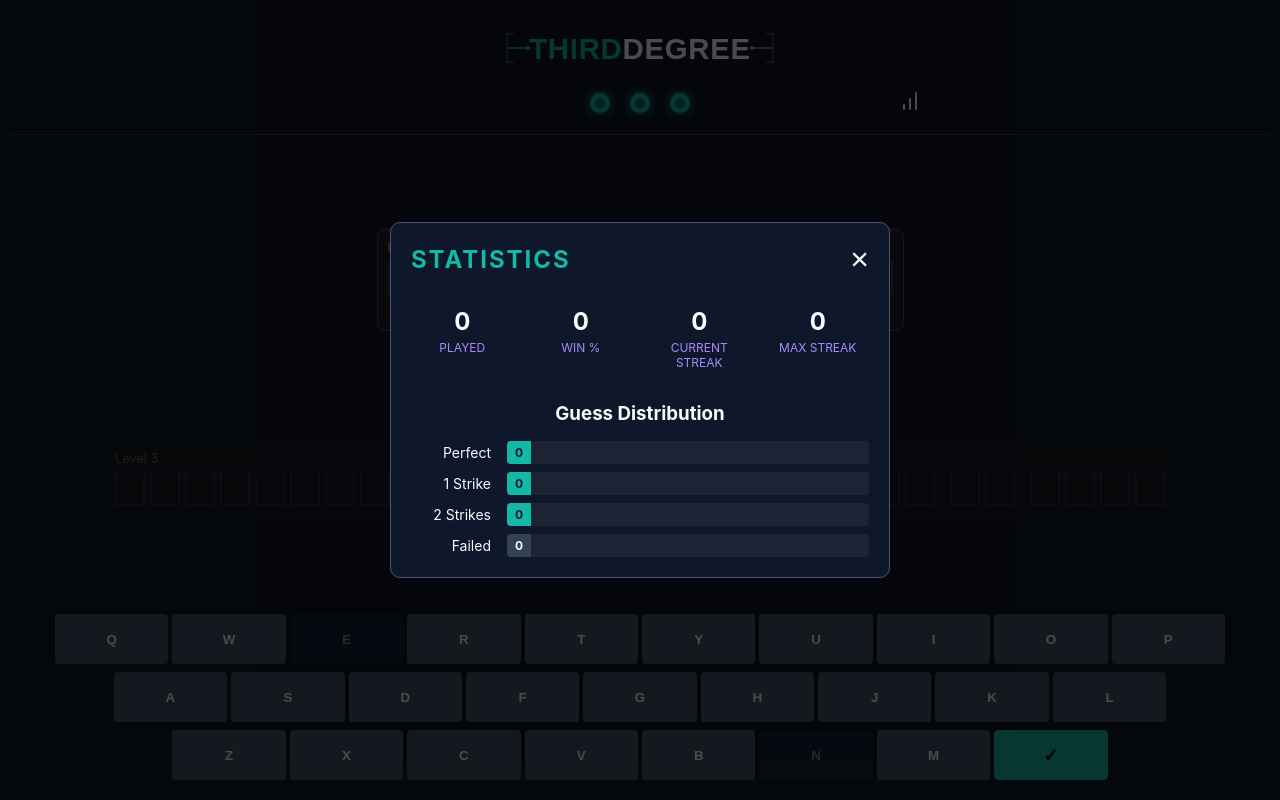
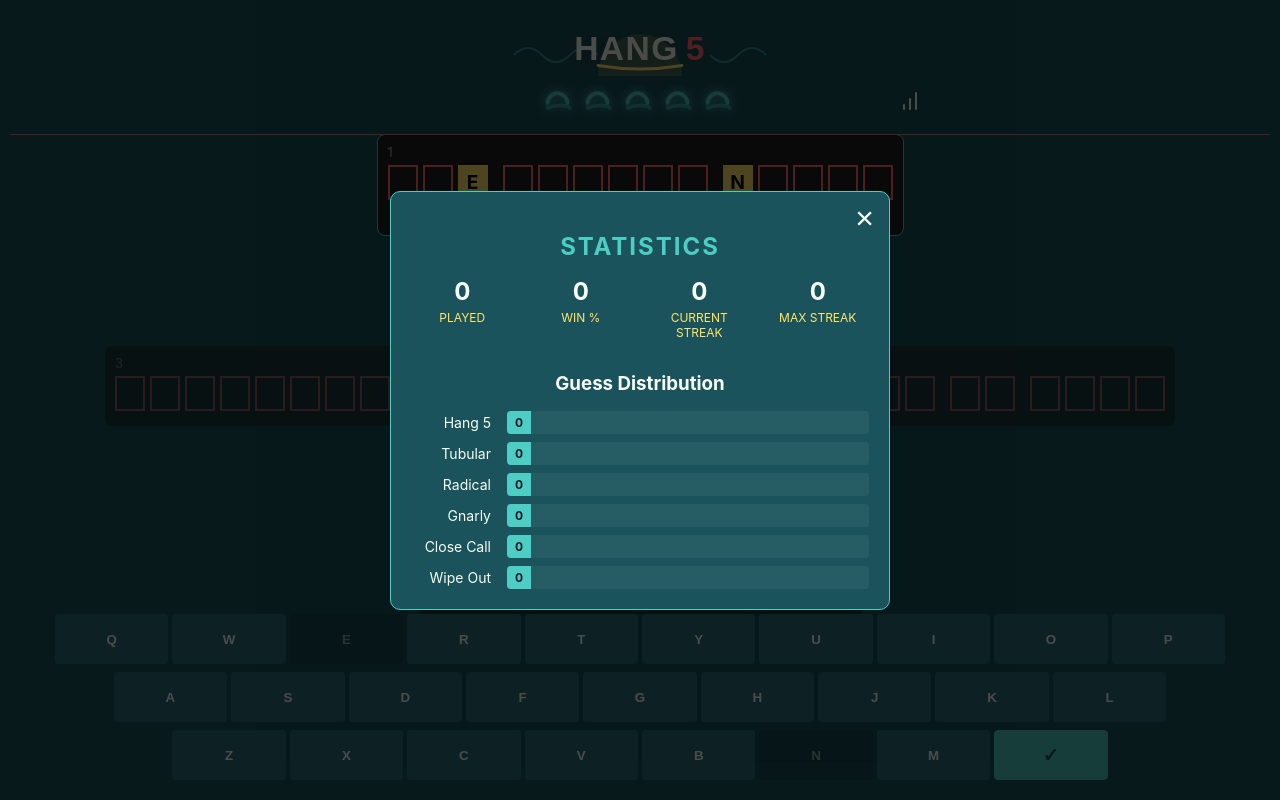
Before and after one commit to wtlebo/thirddegree, a React (Vite) app: page / in a window 1280 px wide. Both pictures are taken after a click on the button "Statistics". Built offline with nearby package versions, Linux system fonts and the light colour scheme.

Commit message:
Refactor: Hang 5 rebrand, 5 puzzles/strikes, and UI updates

```diff
--- a/index.html
+++ b/index.html
@@ -8,7 +8,7 @@
   <meta http-equiv="Cache-Control" content="no-cache, no-store, must-revalidate" />
   <meta http-equiv="Pragma" content="no-cache" />
   <meta http-equiv="Expires" content="0" />
-  <title>ThirdDegree</title>
+  <title>Hang 5</title>
 </head>
 
 <body>
--- a/src/App.tsx
+++ b/src/App.tsx
@@ -19,6 +19,8 @@ function App() {
   const [isStatsOpen, setIsStatsOpen] = useState(false);
   const [hasPlayedToday, setHasPlayedToday] = useState(false);
 
+  const [latestGameSummary, setLatestGameSummary] = useState<{ status: 'won' | 'lost'; strikes: number } | null>(null);
+
   // Check if already played today
   useEffect(() => {
     if (stats.lastPlayedDate === dailySet.date) {
@@ -32,6 +34,7 @@ function App() {
     if (gameState.status !== 'playing' && !hasPlayedToday) {
       recordGame(gameState.status === 'won', gameState.strikes);
       setHasPlayedToday(true);
+      setLatestGameSummary({ status: gameState.status, strikes: gameState.strikes });
       // Small delay to show the result before opening stats
       setTimeout(() => setIsStatsOpen(true), 1500);
     }
@@ -78,6 +81,7 @@ function App() {
         />
       </main>
 
+      {!hasPlayedToday && gameState.status === 'playing' && (
         <div className="keyboard-container">
           <Keyboard
             onLetterSelect={handleLetterSelect}
@@ -88,6 +92,7 @@ function App() {
             onToggleConfirm={() => setConfirmGuesses(!confirmGuesses)}
           />
         </div>
+      )}
 
       {selectedLetter && (
         <ConfirmationModal
@@ -101,6 +106,7 @@ function App() {
         stats={stats}
         isOpen={isStatsOpen}
         onClose={() => setIsStatsOpen(false)}
+        latestGameSummary={latestGameSummary}
       />
 
       {/* Game Over / Win Messages are now handled by the Stats Modal mostly,
--- a/src/components/Header.tsx
+++ b/src/components/Header.tsx
@@ -10,44 +10,32 @@ export const Header: React.FC<HeaderProps> = ({ strikes, onStatsClick }) => {
         <header className="game-header">
             <div className="logo-container">
                 <svg className="game-logo-svg" viewBox="0 0 400 80" xmlns="http://www.w3.org/2000/svg">
-                    {/* Tech Background Shapes */}
-                    <path d="M20,20 L10,20 L10,60 L20,60" fill="none" stroke="#475569" strokeWidth="2" />
-                    <path d="M380,20 L390,20 L390,60 L380,60" fill="none" stroke="#475569" strokeWidth="2" />
-                    <line x1="10" y1="40" x2="40" y2="40" stroke="#14b8a6" strokeWidth="2" />
-                    <line x1="360" y1="40" x2="390" y2="40" stroke="#a78bfa" strokeWidth="2" />
+                    {/* Retro Sun Background */}
+                    <circle cx="200" cy="80" r="60" fill="#FFE66D" opacity="0.2" />
 
-                    {/* Circuit Traces */}
-                    <circle cx="40" cy="40" r="3" fill="#14b8a6" />
-                    <circle cx="360" cy="40" r="3" fill="#a78bfa" />
-                    <path d="M40,40 L60,40 L70,25" fill="none" stroke="#14b8a6" strokeWidth="1" opacity="0.5" />
-                    <path d="M360,40 L340,40 L330,55" fill="none" stroke="#a78bfa" strokeWidth="1" opacity="0.5" />
+                    {/* Wave Lines */}
+                    <path d="M20,50 Q40,30 60,50 T100,50 T140,50" fill="none" stroke="#4ECDC4" strokeWidth="3" opacity="0.5" />
+                    <path d="M300,50 Q320,70 340,50 T380,50" fill="none" stroke="#4ECDC4" strokeWidth="3" opacity="0.5" />
 
                     {/* Main Text */}
-                    <text x="50%" y="55%" textAnchor="middle" dominantBaseline="middle" fontFamily="sans-serif" fontWeight="900" fontSize="42" letterSpacing="1">
-                        <tspan fill="#14b8a6">THIRD</tspan>
-                        <tspan fill="#f8fafc">DEGREE</tspan>
+                    <text x="50%" y="55%" textAnchor="middle" dominantBaseline="middle" fontFamily="sans-serif" fontWeight="900" fontSize="48" letterSpacing="2">
+                        <tspan fill="#F7FFF7">HANG</tspan>
+                        <tspan dx="10" fill="#FF6B6B">5</tspan>
                     </text>
 
-                    {/* Underline Accent */}
-                    <path d="M120,65 L280,65" stroke="url(#grad1)" strokeWidth="3" strokeLinecap="round" />
-
-                    {/* Gradients */}
-                    <defs>
-                        <linearGradient id="grad1" x1="0%" y1="0%" x2="100%" y2="0%">
-                            <stop offset="0%" stopColor="#14b8a6" />
-                            <stop offset="50%" stopColor="#a78bfa" />
-                            <stop offset="100%" stopColor="#ff4d4d" />
-                        </linearGradient>
-                    </defs>
+                    {/* Underline Surfboard shape */}
+                    <path d="M140,65 Q200,75 260,65" fill="none" stroke="#FFE66D" strokeWidth="4" strokeLinecap="round" />
                 </svg>
             </div>
 
             <div className="header-controls">
                 <div className="lives-display">
-                    {Array(3).fill(0).map((_, i) => (
-                        <span key={i} className={`life-icon ${i < (3 - strikes) ? 'active' : 'lost'}`}>
-                            <svg viewBox="0 0 24 24" fill="none" stroke="currentColor" strokeWidth="4" strokeLinecap="round" strokeLinejoin="round">
-                                <circle cx="12" cy="12" r="6"></circle>
+                    {Array(5).fill(0).map((_, i) => (
+                        <span key={i} className={`life-icon ${i < (5 - strikes) ? 'active' : 'lost'}`}>
+                            {/* Wave Icon */}
+                            <svg viewBox="0 0 24 24" fill="none" stroke="currentColor" strokeWidth="3" strokeLinecap="round" strokeLinejoin="round">
+                                <path d="M2 12c0-4 4-8 8-8s8 4 8 8" />
+                                <path d="M2 16c2-1 6-2 10-2s8 1 8 2" opacity="0.5" />
                             </svg>
                         </span>
                     ))}
--- a/src/components/PuzzleBoard.tsx
+++ b/src/components/PuzzleBoard.tsx
@@ -2,8 +2,8 @@ import React from 'react';
 import type { Puzzle } from '../types';
 
 interface PuzzleBoardProps {
-    puzzles: [Puzzle, Puzzle, Puzzle];
-    currentLevel: 0 | 1 | 2;
+    puzzles: [Puzzle, Puzzle, Puzzle, Puzzle, Puzzle];
+    currentLevel: 0 | 1 | 2 | 3 | 4;
     guessedLetters: Set<string>;
     revealedLetters: Set<string>;
     gameStatus: 'playing' | 'won' | 'lost';
@@ -37,7 +37,7 @@ export const PuzzleBoard: React.FC<PuzzleBoardProps> = ({
 
         return (
             <div key={levelIndex} className={`puzzle-row level-${levelIndex} ${rowClass}`}>
-                <div className="puzzle-label">Level {levelIndex + 1}</div>
+                <div className="puzzle-label">{levelIndex + 1}</div>
                 <div className="puzzle-letters">
                     {puzzle.answer.split(' ').map((word, wordIndex) => (
                         <div key={wordIndex} className="word-wrapper">
--- a/src/components/StatsModal.tsx
+++ b/src/components/StatsModal.tsx
@@ -5,9 +5,13 @@ interface StatsModalProps {
     stats: UserStats;
     onClose: () => void;
     isOpen: boolean;
+    latestGameSummary?: {
+        status: 'won' | 'lost';
+        strikes: number;
+    } | null;
 }
 
-export const StatsModal: React.FC<StatsModalProps> = ({ stats, onClose, isOpen }) => {
+export const StatsModal: React.FC<StatsModalProps> = ({ stats, onClose, isOpen, latestGameSummary }) => {
     if (!isOpen) return null;
 
     const winPercentage = stats.gamesPlayed > 0
@@ -18,6 +22,8 @@ export const StatsModal: React.FC<StatsModalProps> = ({ stats, onClose, isOpen }
         stats.winDistribution.perfect,
         stats.winDistribution.oneStrike,
         stats.winDistribution.twoStrikes,
+        stats.winDistribution.threeStrikes,
+        stats.winDistribution.fourStrikes,
         stats.winDistribution.failed
     );
 
@@ -27,12 +33,53 @@ export const StatsModal: React.FC<StatsModalProps> = ({ stats, onClose, isOpen }
         return `${Math.max(5, (val / maxVal) * 100)}%`;
     };
 
+    const getDailyMessage = (status: 'won' | 'lost', strikes: number) => {
+        if (status === 'lost') return "WIPE OUT";
+        if (strikes === 0) return "HANG 5";
+        if (strikes === 1) return "TUBULAR";
+        if (strikes === 2) return "RADICAL";
+        if (strikes === 3) return "GNARLY";
+        return "CLOSE CALL";
+    };
+
+    const getBarColor = (isCurrent: boolean) => {
+        if (isCurrent) return 'var(--color-secondary)'; // Yellow for today's result
+        return 'var(--color-primary)'; // Aqua for others
+    };
+
+    const isToday = (strikes: number | 'failed') => {
+        if (!latestGameSummary) return false;
+        if (strikes === 'failed') return latestGameSummary.status === 'lost';
+        return latestGameSummary.status === 'won' && latestGameSummary.strikes === strikes;
+    };
+
     return (
         <div className="modal-overlay" onClick={onClose}>
-            <div className="modal-content stats-modal" onClick={e => e.stopPropagation()}>
-                <div className="stats-header">
+            <div className="modal-content stats-modal" onClick={e => e.stopPropagation()} style={{ position: 'relative', paddingTop: '40px' }}>
+                <button className="close-btn" onClick={onClose} style={{ position: 'absolute', right: '15px', top: '10px' }}>&times;</button>
+
+                {latestGameSummary && (
+                    <div className="daily-summary" style={{ marginBottom: '30px', borderBottom: '1px solid var(--color-border)', paddingBottom: '20px' }}>
+                        <h1 style={{
+                            fontSize: '3rem',
+                            color: 'var(--color-secondary)', // Pop with Yellow
+                            margin: '0 0 10px 0',
+                            textTransform: 'uppercase',
+                            letterSpacing: '3px',
+                            textShadow: '2px 2px 0px rgba(0,0,0,0.3)'
+                        }}>
+                            {getDailyMessage(latestGameSummary.status, latestGameSummary.strikes)}
+                        </h1>
+                        <p style={{ fontSize: '1.2rem', color: 'var(--color-text)' }}>
+                            {latestGameSummary.status === 'won'
+                                ? `You completed today's puzzles with ${latestGameSummary.strikes} strike${latestGameSummary.strikes === 1 ? '' : 's'}.`
+                                : "Better luck next time!"}
+                        </p>
+                    </div>
+                )}
+
+                <div className="stats-header" style={{ justifyContent: 'center', marginBottom: '1rem' }}>
                     <h2>Statistics</h2>
-                    <button className="close-btn" onClick={onClose}>&times;</button>
                 </div>
 
                 <div className="stats-grid">
@@ -57,33 +104,67 @@ export const StatsModal: React.FC<StatsModalProps> = ({ stats, onClose, isOpen }
                 <h3>Guess Distribution</h3>
                 <div className="distribution-chart">
                     <div className="dist-row">
-                        <span className="dist-label">Perfect</span>
+                        <span className="dist-label">Hang 5</span>
                         <div className="dist-bar-container">
-                            <div className="dist-bar" style={{ width: getWidth(stats.winDistribution.perfect) }}>
+                            <div className="dist-bar" style={{
+                                width: getWidth(stats.winDistribution.perfect),
+                                background: getBarColor(isToday(0))
+                            }}>
                                 {stats.winDistribution.perfect}
                             </div>
                         </div>
                     </div>
                     <div className="dist-row">
-                        <span className="dist-label">1 Strike</span>
+                        <span className="dist-label">Tubular</span>
                         <div className="dist-bar-container">
-                            <div className="dist-bar" style={{ width: getWidth(stats.winDistribution.oneStrike) }}>
+                            <div className="dist-bar" style={{
+                                width: getWidth(stats.winDistribution.oneStrike),
+                                background: getBarColor(isToday(1))
+                            }}>
                                 {stats.winDistribution.oneStrike}
                             </div>
                         </div>
                     </div>
                     <div className="dist-row">
-                        <span className="dist-label">2 Strikes</span>
+                        <span className="dist-label">Radical</span>
                         <div className="dist-bar-container">
-                            <div className="dist-bar" style={{ width: getWidth(stats.winDistribution.twoStrikes) }}>
+                            <div className="dist-bar" style={{
+                                width: getWidth(stats.winDistribution.twoStrikes),
+                                background: getBarColor(isToday(2))
+                            }}>
                                 {stats.winDistribution.twoStrikes}
                             </div>
                         </div>
                     </div>
                     <div className="dist-row">
-                        <span className="dist-label">Failed</span>
+                        <span className="dist-label">Gnarly</span>
                         <div className="dist-bar-container">
-                            <div className="dist-bar failed" style={{ width: getWidth(stats.winDistribution.failed) }}>
+                            <div className="dist-bar" style={{
+                                width: getWidth(stats.winDistribution.threeStrikes),
+                                background: getBarColor(isToday(3))
+                            }}>
+                                {stats.winDistribution.threeStrikes}
+                            </div>
+                        </div>
+                    </div>
+                    <div className="dist-row">
+                        <span className="dist-label">Close Call</span>
+                        <div className="dist-bar-container">
+                            <div className="dist-bar" style={{
+                                width: getWidth(stats.winDistribution.fourStrikes),
+                                background: getBarColor(isToday(4))
+                            }}>
+                                {stats.winDistribution.fourStrikes}
+                            </div>
+                        </div>
+                    </div>
+                    <div className="dist-row">
+                        <span className="dist-label">Wipe Out</span>
+                        <div className="dist-bar-container">
+                            <div className="dist-bar" style={{
+                                width: getWidth(stats.winDistribution.failed),
+                                background: getBarColor(isToday('failed'))
+                            }}>
                                 {stats.winDistribution.failed}
                             </div>
                         </div>
--- a/src/data/puzzles.ts
+++ b/src/data/puzzles.ts
@@ -1,6 +1,4 @@
 import type { DailySet, Puzzle } from '../types';
-
-
 
 // Helper to create a puzzle with a deterministic reveal order
 const createPuzzle = (clue: string, answer: string): Puzzle => {
@@ -14,67 +12,87 @@ const createPuzzle = (clue: string, answer: string): Puzzle => {
     return { clue, answer, revealOrder };
 };
 
-const PUZZLE_DATABASE: Record<string, [Puzzle, Puzzle, Puzzle]> = {
+const PUZZLE_DATABASE: Record<string, [Puzzle, Puzzle, Puzzle, Puzzle, Puzzle]> = {
     // Day 1 (Today)
     "2025-11-28": [
         createPuzzle("A famous post-impressionist painting", "THE STARRY NIGHT"),
         createPuzzle("A common first program", "HELLO WORLD"),
-        createPuzzle("Best Picture winner of 2023", "EVERYTHING EVERYWHERE ALL AT ONCE")
+        createPuzzle("Best Picture winner of 2023", "EVERYTHING EVERYWHERE ALL AT ONCE"),
+        createPuzzle("First man on the moon", "NEIL ARMSTRONG"),
+        createPuzzle("The king of rock and roll", "ELVIS PRESLEY")
     ],
     // Day 2
     "2025-11-29": [
         createPuzzle("The Wizard of Menlo Park", "THOMAS EDISON"),
         createPuzzle("A record breaking invention", "PHONOGRAPH"),
-        createPuzzle("Edison's first track", "MARY HAD A LITTLE LAMB")
+        createPuzzle("Edison's first track", "MARY HAD A LITTLE LAMB"),
+        createPuzzle("Let there be light", "LIGHT BULB"),
+        createPuzzle("War of the currents rival", "NIKOLA TESLA")
     ],
     // Day 3
     "2025-11-30": [
         createPuzzle("The band behind the wall", "PINK FLOYD"),
         createPuzzle("We don't need no...", "EDUCATION"),
-        createPuzzle("Hello is there anybody in there", "COMFORTABLY NUMB")
+        createPuzzle("Hello is there anybody in there", "COMFORTABLY NUMB"),
+        createPuzzle("Shine on you crazy...", "DIAMOND"),
+        createPuzzle("Dark side of the...", "MOON")
     ],
     // Day 4
     "2025-12-01": [
         createPuzzle("The Divine Miss M", "BETTE MIDLER"),
         createPuzzle("Running amok in Salem", "HOCUS POCUS"),
-        createPuzzle("Did you ever know that you're my hero", "WIND BENEATH MY WINGS")
+        createPuzzle("Did you ever know that you're my hero", "WIND BENEATH MY WINGS"),
+        createPuzzle("Beaches co-star", "BARBARA HERSHEY"),
+        createPuzzle("Winifred Sanderson's sister", "SARAH JESSICA PARKER")
     ],
     // Day 5
     "2025-12-02": [
         createPuzzle("The Princess of Pop", "BRITNEY SPEARS"),
         createPuzzle("Hit song with a school uniform", "BABY ONE MORE TIME"),
-        createPuzzle("She's not that innocent", "OOPS I DID IT AGAIN")
+        createPuzzle("She's not that innocent", "OOPS I DID IT AGAIN"),
+        createPuzzle("Gimme Gimme...", "MORE"),
+        createPuzzle("Leave Britney...", "ALONE")
     ],
     // Day 6
     "2025-12-03": [
         createPuzzle("The Prince of Darkness", "OZZY OSBOURNE"),
         createPuzzle("Heavy metal pioneers", "BLACK SABBATH"),
-        createPuzzle("All aboard!", "CRAZY TRAIN")
+        createPuzzle("All aboard!", "CRAZY TRAIN"),
+        createPuzzle("Bark at the...", "MOON"),
+        createPuzzle("Diary of a...", "MADMAN")
     ],
     // Day 7
     "2025-12-04": [
         createPuzzle("The Dude", "JEFF BRIDGES"),
         createPuzzle("He fights for the users", "TRON"),
-        createPuzzle("The rug tied the room together", "THE BIG LEBOWSKI")
+        createPuzzle("The rug tied the room together", "THE BIG LEBOWSKI"),
+        createPuzzle("Iron Man villain", "OBADIAH STANE"),
+        createPuzzle("Bad Times at the El Royale character", "DANIEL FLYNN")
     ],
     // Day 8
     "2025-12-05": [
         createPuzzle("Illegal drinking spot", "SPEAKEASY"),
         createPuzzle("Bootleggers' product", "MOONSHINE"),
-        createPuzzle("The law that ended the dry era", "TWENTY FIRST AMENDMENT")
+        createPuzzle("The law that ended the dry era", "TWENTY FIRST AMENDMENT"),
+        createPuzzle("Al Capone's city", "CHICAGO"),
+        createPuzzle("Untouchables leader", "ELIOT NESS")
     ],
     // Day 9
     "2025-12-06": [
         createPuzzle("Kitchen quick heater", "MICROWAVE OVEN"),
         createPuzzle("First food intentionally cooked", "POPCORN"),
-        createPuzzle("Lava hot or stone cold snack", "HOT POCKETS")
+        createPuzzle("Lava hot or stone cold snack", "HOT POCKETS"),
+        createPuzzle("Radar range inventor", "PERCY SPENCER"),
+        createPuzzle("Melted chocolate bar", "INSPIRATION")
     ]
 };
 
-const FALLBACK_PUZZLES: [Puzzle, Puzzle, Puzzle] = [
+const FALLBACK_PUZZLES: [Puzzle, Puzzle, Puzzle, Puzzle, Puzzle] = [
     createPuzzle("A famous post-impressionist painting", "THE STARRY NIGHT"),
     createPuzzle("A common first program", "HELLO WORLD"),
-    createPuzzle("Best Picture winner of 2023", "EVERYTHING EVERYWHERE ALL AT ONCE")
+    createPuzzle("Best Picture winner of 2023", "EVERYTHING EVERYWHERE ALL AT ONCE"),
+    createPuzzle("First man on the moon", "NEIL ARMSTRONG"),
+    createPuzzle("The king of rock and roll", "ELVIS PRESLEY")
 ];
 
 export const getDailyPuzzle = (): DailySet => {
--- a/src/hooks/useStats.ts
+++ b/src/hooks/useStats.ts
@@ -10,6 +10,8 @@ const INITIAL_STATS: UserStats = {
         perfect: 0,
         oneStrike: 0,
         twoStrikes: 0,
+        threeStrikes: 0,
+        fourStrikes: 0,
         failed: 0,
     },
     currentStreak: 0,
@@ -24,7 +26,17 @@ export const useStats = () => {
         const storedStats = localStorage.getItem(STATS_KEY);
         if (storedStats) {
             try {
-                setStats(JSON.parse(storedStats));
+                const parsed = JSON.parse(storedStats);
+                // Migration: Ensure all distribution keys exist
+                const merged = {
+                    ...INITIAL_STATS,
+                    ...parsed,
+                    winDistribution: {
+                        ...INITIAL_STATS.winDistribution,
+                        ...parsed.winDistribution
+                    }
+                };
+                setStats(merged);
             } catch (e) {
                 console.error('Failed to parse stats:', e);
             }
@@ -56,6 +68,8 @@ export const useStats = () => {
             if (totalStrikes === 0) newStats.winDistribution.perfect += 1;
             else if (totalStrikes === 1) newStats.winDistribution.oneStrike += 1;
             else if (totalStrikes === 2) newStats.winDistribution.twoStrikes += 1;
+            else if (totalStrikes === 3) newStats.winDistribution.threeStrikes += 1;
+            else if (totalStrikes === 4) newStats.winDistribution.fourStrikes += 1;
         } else {
             newStats.currentStreak = 0;
             newStats.winDistribution.failed += 1;
--- a/src/index.css
+++ b/src/index.css
@@ -1,21 +1,28 @@
 :root {
-  --color-bg: #0f172a;
-  /* Deep Slate Blue */
-  --color-text: #f8fafc;
-  /* Off-white */
-  --color-primary: #14b8a6;
-  /* Darker Teal (Guessed/Correct) - Was #2ec4b6 */
-  --color-secondary: #a78bfa;
-  /* Soft Purple (Revealed) */
-  --color-error: #334155;
-  /* Slate Gray (Wrong/Used) */
-  --color-border: #475569;
-  /* Slate Border */
-  --color-key-bg: #475569;
-  /* Slate Key */
-  --color-key-used: #1e293b;
-  /* Dark Slate Used Key */
+  /* Retro Surf Palette */
+  --color-bg: #1A535C;
+  /* Dark Navy / Deep Teal */
+  --color-text: #F7FFF7;
+  /* Sandy Beige / Off-white */
+  --color-primary: #4ECDC4;
+  /* Aqua / Teal */
+  --color-secondary: #FFE66D;
+  /* Sun-faded Yellow */
+  --color-accent: #FF6B6B;
+  /* Coral / Orange */
+
+  --color-error: #FF6B6B;
+  /* Using Accent for Error/Strike */
+  --color-border: #4ECDC4;
+  /* Aqua Border */
+
+  --color-key-bg: #2C6E7A;
+  /* Lighter Navy for keys */
+  --color-key-used: #144048;
+  /* Darker Navy for used keys */
+
   --font-family: 'Inter', sans-serif;
+  /* Keep Inter for now, maybe change later */
 }
 
 * {
```
Also changed, not shown: src/hooks/useGameState.ts (+5 -5 lines), src/types.ts (+6 -4 lines). Lines whose indentation alone changed are shown as unchanged.
